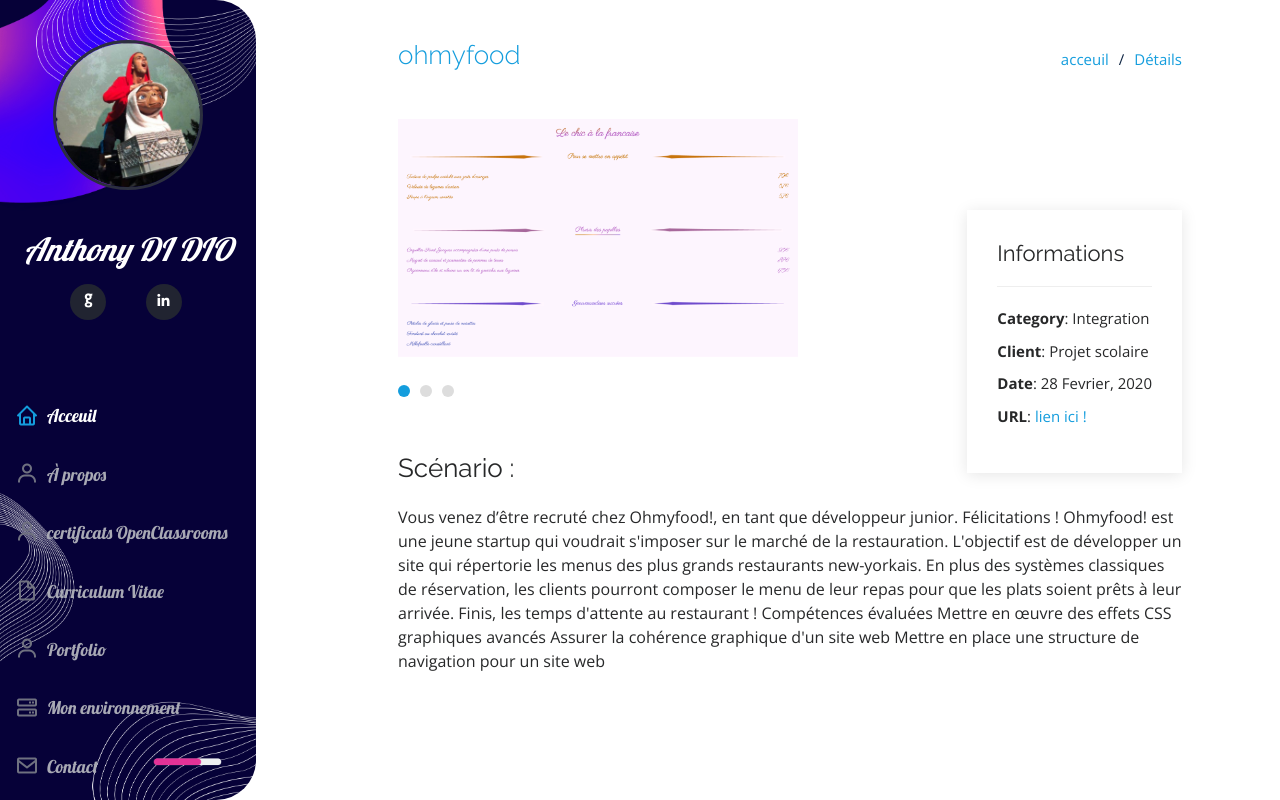
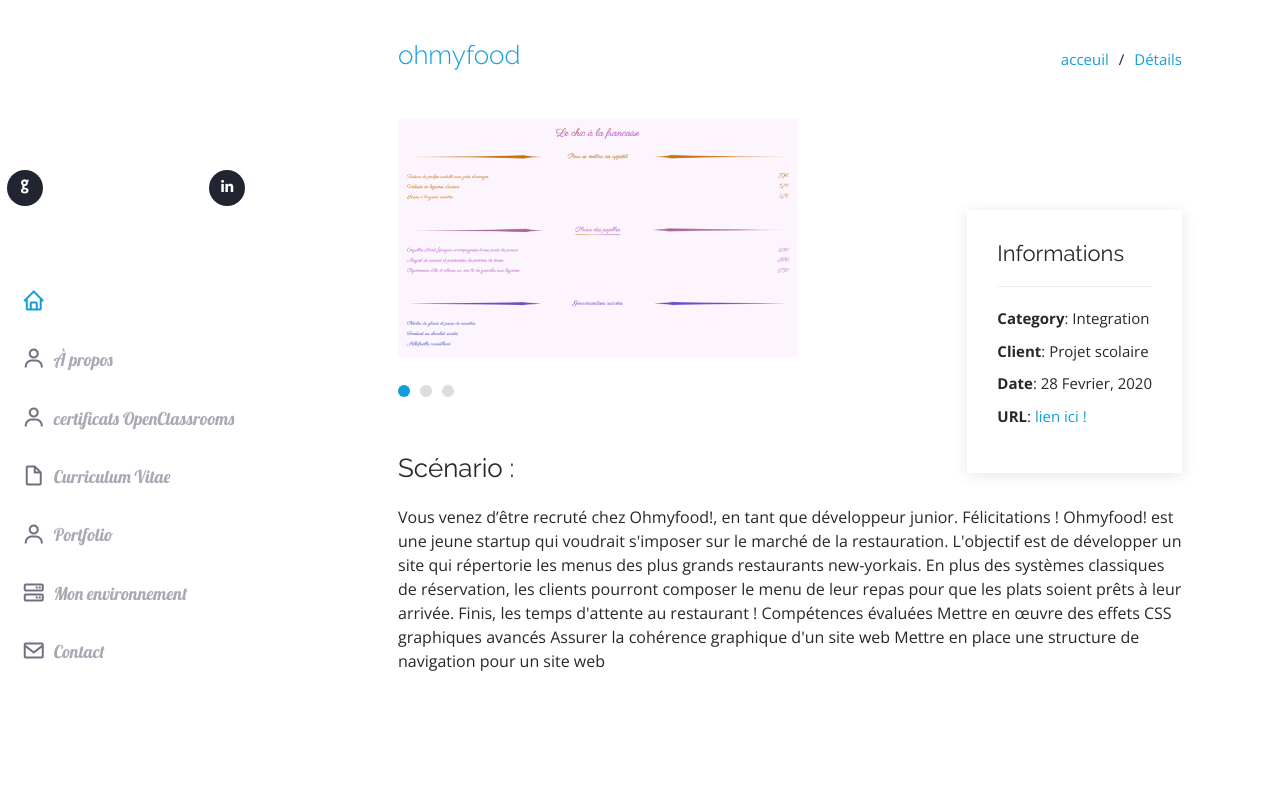
Before and after one commit to antho635/i-cv, a PHP site: page /projet-ohmyfood.html in a window 1280 px wide. Run offline with PHP 8.4, Linux system fonts and the light colour scheme; some libraries are stand-ins or nearby versions.

Commit message:
REFONTE DU SITE ICI !!!!

```diff
--- a/assets/css/styles.scss
+++ b/assets/css/styles.scss
@@ -22,6 +22,7 @@
 
     .header {
         position: fixed;
+        align-items: center;
         top: 0;
         left: 0;
         bottom: 0;
@@ -31,7 +32,7 @@
         z-index: 9997;
         -webkit-transition: all 0.5s;
         transition: all 0.5s;
-        background: #37474f;
+        background: transparent;
         overflow-y: auto;
         display: flex;
         flex-direction: column;
@@ -64,7 +65,7 @@
     .social-links {
         display: flex;
         justify-content: space-between;
-        width: 45%;
+        width: auto;
         margin: auto;
     }
 
@@ -95,7 +96,7 @@
 --------------------------------------------------------------*/
 
     .header {
-        background-image: url("../img/fond.png");
+        //background-image: url("../img/fond.png");
         background-size: cover;
     }
     /*
@@ -161,6 +162,7 @@
         display: block;
         width: 150px;
         border: 3px solid #2c2f3f;
+        display: none;
     }
 
     .header .profile h1 {
@@ -199,6 +201,16 @@
 
     #main {
         margin-left: 300px;
+    }
+
+    .flex-column {
+        -ms-flex-direction: column !important;
+        -webkit-box-orient: vertical !important;
+        -webkit-box-direction: normal !important;
+        flex-direction: column !important;
+        align-self: center;
+        /*! display: block; */
+        margin: auto;
     }
 
     @media (max-width: 1199px) {
@@ -308,7 +320,7 @@
     #hero {
         width: 100%;
         height: 100vh;
-        background: url('../img/fond-index.png')center;
+        background: url('../img/fond-index.gif')center;
         background-size: cover;
     }
 
```
Also changed, not shown: assets/css/styles.css (+19 -4 lines), index.html (+10 -3 lines), assets/css/layout.css, 2 other files.
